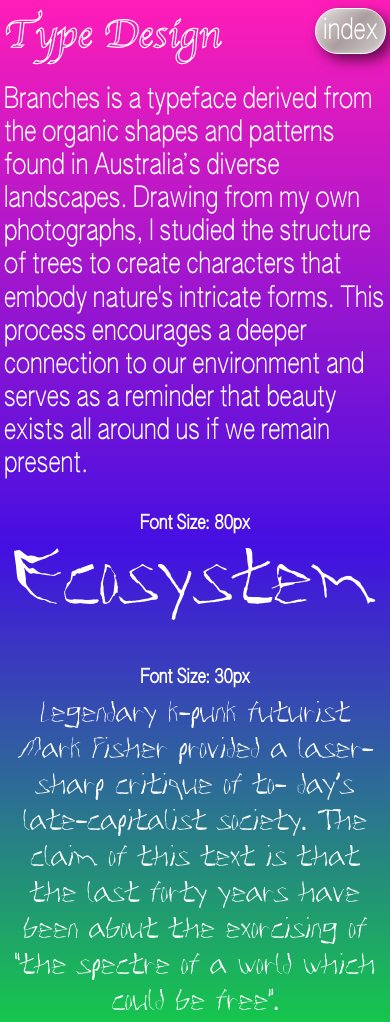
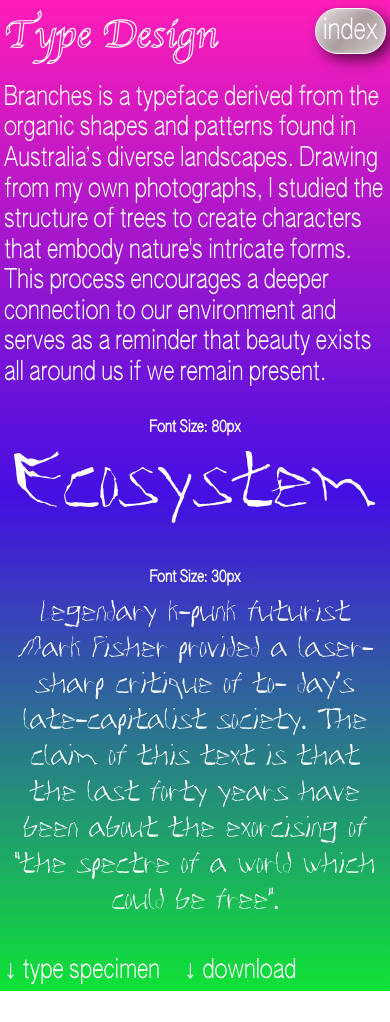
Before and after one commit to kilianhoppner/KilianHoppner, a plain HTML site: page Branches.html in a window 390 px wide. Shown: the top 1022 px of the page. After the commit the page ends 991 px from the top, so only its background shows below. Drawn offline with Linux system fonts and the light colour scheme.

Commit message:
Add files via upload

```diff
--- a/index.css
+++ b/index.css
@@ -68,7 +68,7 @@ body {
 
 
 h3 {
-    font-size: clamp(2.54em, 4.72vw, 20em); /* Responsive font size */
+    font-size: clamp(2.5em, 4.72vw, 20em); /* Responsive font size */
     color: transparent; /* Makes the fill transparent */
     -webkit-text-stroke: 0.03em white; /* Sets the outline thickness and color */
     background-color: transparent;
@@ -78,7 +78,7 @@ h3 {
 }
 
 h1 {
-    font-size: clamp(1.8em, 3.4vw, 20em); /* Responsive font size */
+    font-size: clamp(1.66em, 3.4vw, 20em); /* Responsive font size */
     color: white;
     background-color: transparent;
     font-weight: normal;
@@ -88,7 +88,7 @@ h1 {
 
 
 h2 {
-    font-size: clamp(1.2em, 2.3vw, 20em);
+    font-size: clamp(1em, 2.3vw, 20em);
     color: white;
     background-color: transparent;
 }
```
